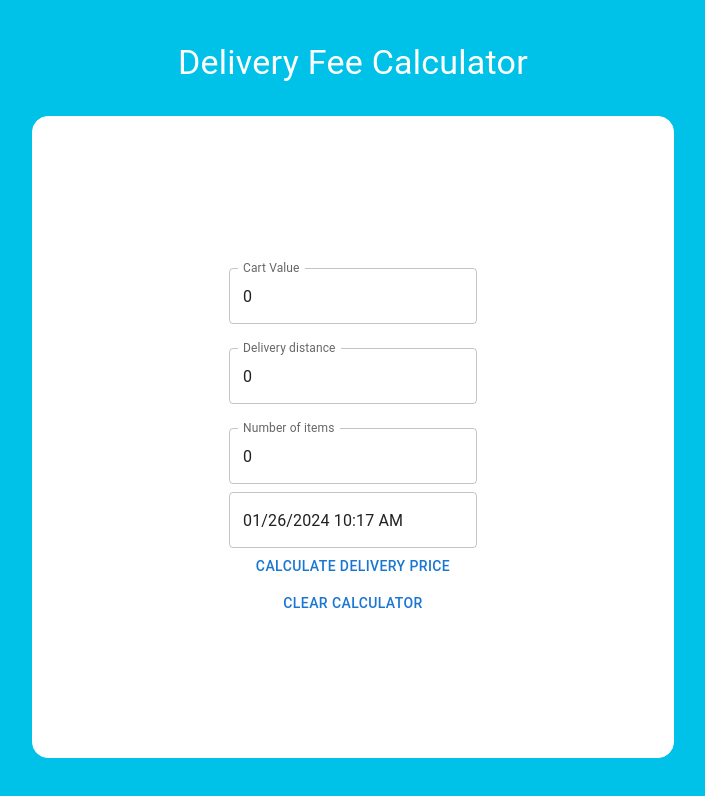
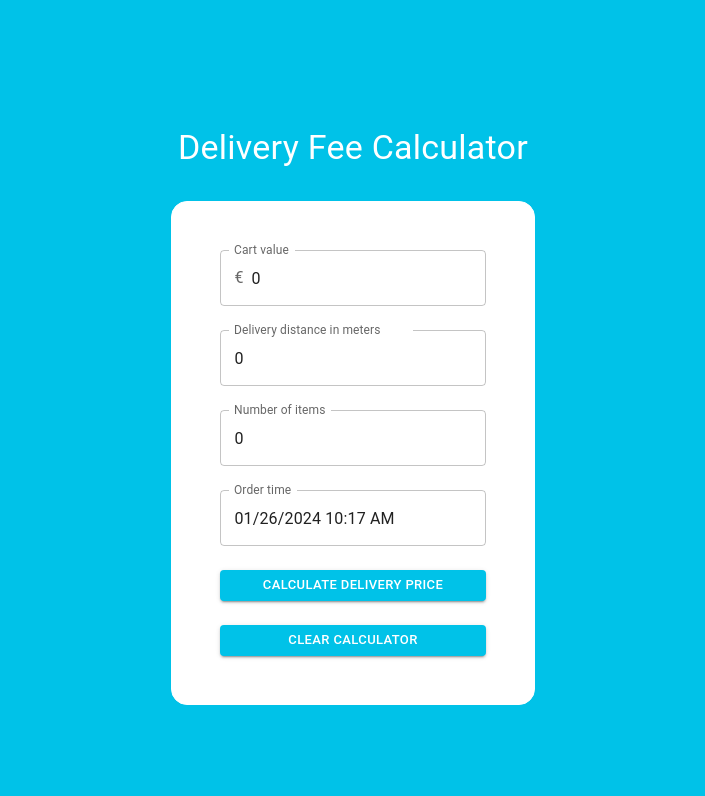
Before and after one commit to RonnySk/delivery_fee_calculator, a React (Create React App) app: page / in a window 1280 px wide. Shown: the top 796 px of the page, without its empty margins (287-992 px from the left). Built offline with nearby package versions, Linux system fonts and the light colour scheme.

Commit message:
update input

```diff
--- a/src/App.tsx
+++ b/src/App.tsx
@@ -1,23 +1,24 @@
-import "./App.css";
-
-import { Button, TextField, Typography } from "@mui/material";
+import {
+  Button,
+  FormControl,
+  InputAdornment,
+  InputLabel,
+  OutlinedInput,
+  Typography,
+} from "@mui/material";
 import { Box } from "@mui/system";
+import { DateTimePicker, LocalizationProvider } from "@mui/x-date-pickers";
+import { AdapterDayjs } from "@mui/x-date-pickers/AdapterDayjs";
 
 import { useState } from "react";
-import { DateTimePicker, LocalizationProvider } from "@mui/x-date-pickers";
-import { AdapterDayjs } from "@mui/x-date-pickers/AdapterDayjs";
 import dayjs, { Dayjs } from "dayjs";
-import React from "react";
-
 import { getDeliveryFee } from "./helpers/getDeliveryFee";
 
 function App() {
   const [cartValue, setCartValue] = useState(0);
   const [deliveryDistance, setDeliveryDistance] = useState(0);
   const [items, setItems] = useState(0);
-  const [pickerDateTime, setPickerDateTime] = React.useState<Dayjs | null>(
-    dayjs()
-  );
+  const [pickerDateTime, setPickerDateTime] = useState<Dayjs | null>(dayjs());
   const [finalDeliveryFeePrice, setFinalDeliveryFeePrice] = useState<number>();
 
   function handleDeliveryFee() {
@@ -33,6 +34,8 @@ function App() {
     setFinalDeliveryFeePrice(undefined);
   }
 
+  console.log("final delivery fee", finalDeliveryFeePrice);
+
   return (
     <Box
       bgcolor="#00c2e8"
@@ -43,14 +46,12 @@ function App() {
       justifyContent="center"
       alignItems="center"
     >
-      <Typography variant="h4" color="#ffffff" mb={4}>
+      <Typography variant="h4" color="#ffffff" m={4}>
         Delivery Fee Calculator
       </Typography>
 
       <Box
         bgcolor="#ffffff"
-        width="50vw"
-        height="80vh"
         display="flex"
         flexDirection="column"
         justifyContent="center"
@@ -58,50 +59,79 @@ function App() {
         border={1}
         borderColor="#ffffff"
         borderRadius={4}
+        p={6}
+        gap={3}
       >
-        <TextField
+        <FormControl sx={{ width: "100%" }}>
+          <InputLabel>Cart value</InputLabel>
+          <OutlinedInput
             data-test-id="cartValue"
-          id="outlined-basic"
             type="number"
-          label="Cart Value"
+            startAdornment={<InputAdornment position="start">€</InputAdornment>}
             value={cartValue}
-          variant="outlined"
-          margin="normal"
+            label="Cart value"
             onChange={(event) => setCartValue(parseFloat(event.target.value))}
           />
-        <TextField
+        </FormControl>
+
+        <FormControl sx={{ width: "100%" }}>
+          <InputLabel>Delivery distance in meters</InputLabel>
+          <OutlinedInput
             data-test-id="deliveryDistance"
             id="outlined-basic"
             type="number"
-          label="Delivery distance"
             value={deliveryDistance}
-          variant="outlined"
-          margin="normal"
+            label="Cart Delivery distance in meters"
             onChange={(event) =>
               setDeliveryDistance(parseInt(event.target.value))
             }
           />
-        <TextField
+        </FormControl>
+
+        <FormControl sx={{ width: "100%" }}>
+          <InputLabel>Number of items</InputLabel>
+          <OutlinedInput
             data-test-id="numberOfItems"
             id="outlined-basic"
             type="number"
+            value={items}
             label="Number of items"
-          value={items}
-          variant="outlined"
-          margin="normal"
             onChange={(event) => setItems(parseInt(event.target.value))}
           />
+        </FormControl>
 
         <LocalizationProvider dateAdapter={AdapterDayjs}>
           <DateTimePicker
+            sx={{ width: "100%" }}
+            label="Order time"
             value={pickerDateTime}
             onChange={(newDateTime) => setPickerDateTime(newDateTime)}
           />
         </LocalizationProvider>
 
-        <Button onClick={handleDeliveryFee}>Calculate delivery price</Button>
-        <Button onClick={handleClearCalculator}>Clear Calculator</Button>
-        {!!finalDeliveryFeePrice && (
+        <Button
+          variant="contained"
+          sx={{
+            bgcolor: "#00c2e8",
+            width: "100%",
+          }}
+          size="small"
+          onClick={handleDeliveryFee}
+        >
+          Calculate delivery price
+        </Button>
+        <Button
+          variant="contained"
+          sx={{
+            bgcolor: "#00c2e8",
+            width: "100%",
+          }}
+          size="small"
+          onClick={handleClearCalculator}
+        >
+          Clear Calculator
+        </Button>
+        {finalDeliveryFeePrice && (
           <Typography data-test-id="fee">
             Delivery price: {finalDeliveryFeePrice}$
           </Typography>
```
Lines whose indentation alone changed are shown as unchanged.
